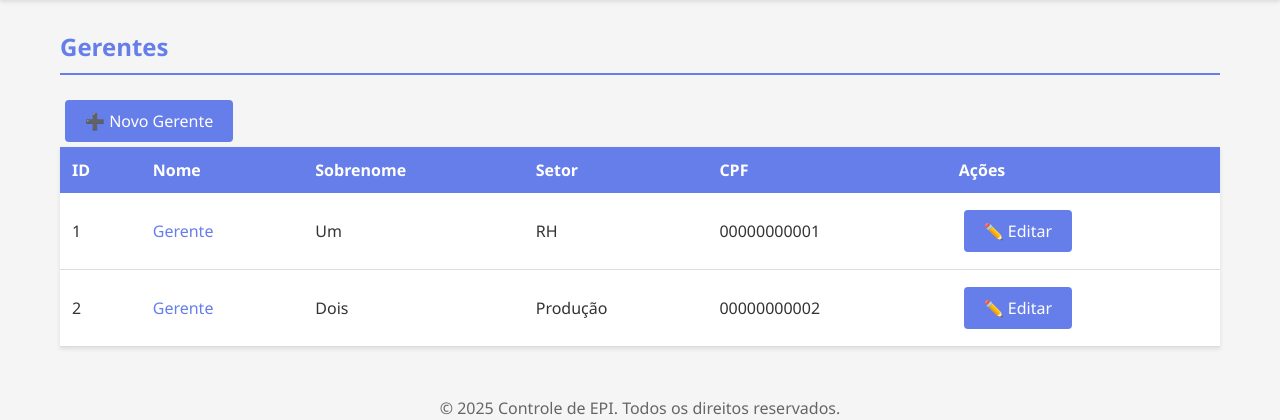
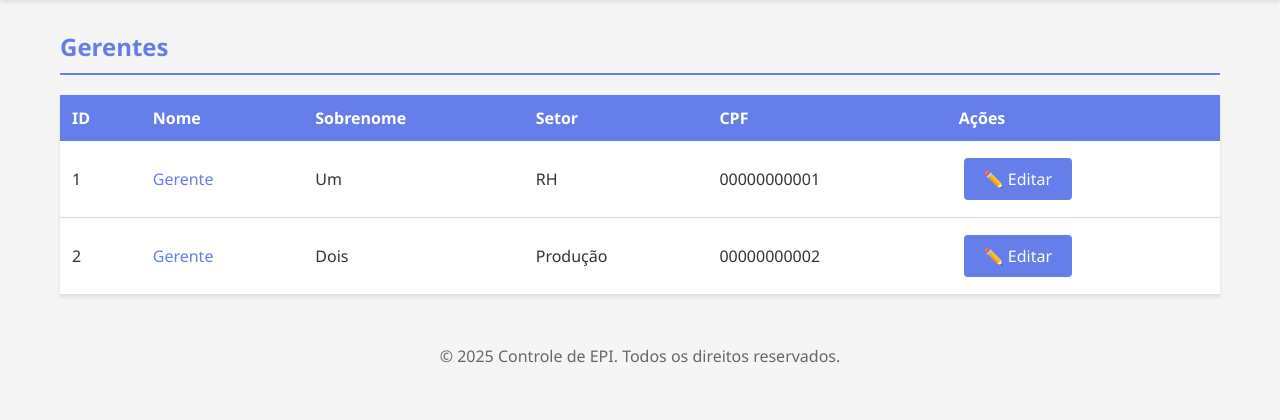
Before and after one commit to danielschia/controle_epi, a Django app: page /epi_admin/gerentes/ in a window 1280 px wide. Shown: the part 136-556 px from the top of the page. Run offline with Django 5.2, Linux system fonts and the light colour scheme; a user stored in the database is signed in; data comes from the database, SQL or seed files in the repository.

Commit message:
remove botão adicionar gerente

```diff
--- a/epi_admin/templates/epi_admin/gerente_list.html
+++ b/epi_admin/templates/epi_admin/gerente_list.html
@@ -2,7 +2,6 @@
 {% block title %}Gerentes{% endblock %}
 {% block content %}
 <h2>Gerentes</h2>
-<p><a href="{% url 'gerente_create' %}" class="btn">➕ Novo Gerente</a></p>
 
 {% if gerentes %}
     <table>
```
